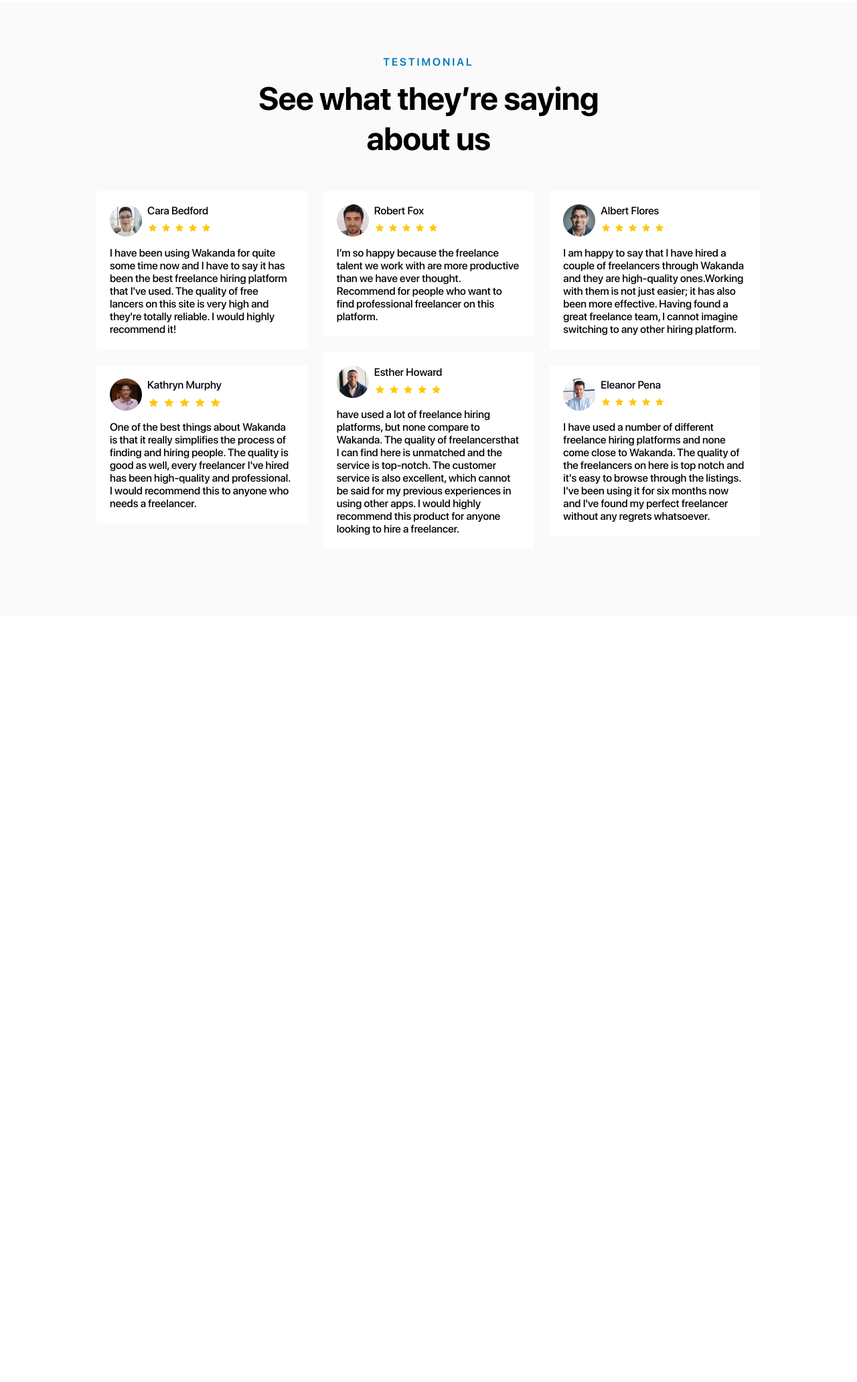
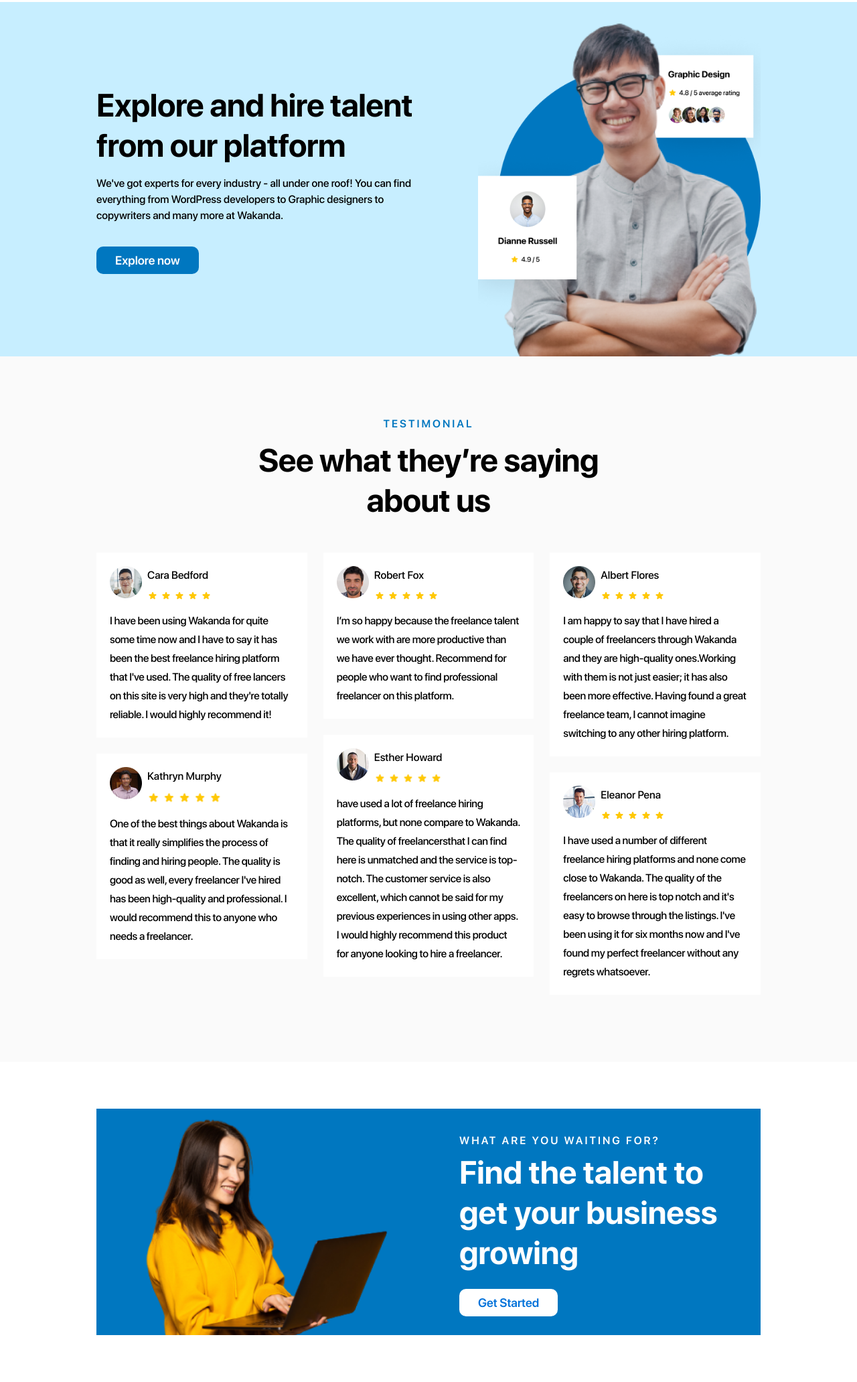
Before and after one commit to SeaiiaeS/project_six, a website: page src/index.pug in a window 1280 px wide. Shown: the part 2601-4664 px from the top of the page at 67% size. Before the commit the page ends 3520 px from the top, so only its background shows below. Drawn offline with nearby package versions, Linux system fonts and the light colour scheme; files that its build step writes are made by us from their sources.

Commit message:
action block created

```diff
--- a/src/index.pug
+++ b/src/index.pug
@@ -13,4 +13,6 @@
         include ./pug/blocks/social/social
         include ./pug/blocks/feature/feature
         include ./pug/blocks/tutorial/tutorial
+        include ./pug/blocks/explore/explore
         include ./pug/blocks/testimonial/testimonial
+        include ./pug/blocks/action/action
--- /dev/null
+++ b/src/pug/blocks/action/action.pug
@@ -0,0 +1,7 @@
+.action
+    .action__wrapper
+        img(src="./image/action__image.png", alt="").action__image
+        .action__content
+            h3.action__pretitle WHAT ARE YOU WAITING FOR?
+            h2.action__title Find the talent to get your business growing
+            a.action__link Get Started
--- /dev/null
+++ b/src/pug/blocks/action/action.scss
@@ -0,0 +1,92 @@
+.action{
+    padding: 70px 162/1440*100%;
+
+    &__wrapper{
+        background-color: $oceanBoatBlue;
+        display: flex;
+        justify-content: space-evenly;
+        align-items: center;
+        gap: 93px;
+        padding:10px 40px 0 65px;
+
+        @include for-tablet-landscape{
+            flex-direction: column-reverse;
+            padding: 30px 20px 0 20px;
+        }
+    }
+
+    &__image{
+        max-width: 403px;
+        min-width: 0;
+        width: 100%;
+        height: auto;
+
+    }
+
+    &__content{
+        max-width:500px;
+
+        @include for-tablet-landscape{
+            display: flex;
+            flex-direction: column;
+            align-items: center;
+        }
+    }
+
+    &__pretitle{
+        margin-bottom: 8px;
+        @include fonts  (
+            $font-family: 'SFProDisplay' ,
+            $font-size: 16px,
+            $font-weight: 600,
+            $line-height: null,
+            $letter-spacing: 3px,
+            $color: $white,
+        );
+
+        @include for-desktop{
+            font-size: 14px;
+            letter-spacing: auto;
+        }
+
+        @include for-tablet-landscape{
+            text-align: center;
+        }
+    }
+
+    &__title{
+        margin-bottom: 25px;
+        @include fonts  (
+            $font-family: 'SFProDisplay' ,
+            $font-size: 48px,
+            $font-weight: 700,
+            $line-height: 125%,
+            $letter-spacing: null,
+            $color: $white,
+        );
+
+        @include for-desktop{
+            font-size: 30px;
+            line-height: 100%;
+        }
+
+        @include for-tablet-landscape{
+            text-align: center;
+        }
+    }
+
+    &__link{
+        text-decoration: none;
+        background-color: $white;
+        padding: 10px 28px;
+        border-radius: 10px;
+        @include fonts (
+            $font-family: 'SFProDisplay' ,
+            $font-size: 18px,
+            $font-weight: 600,
+            $line-height: 40px,
+            $letter-spacing: null,
+            $color: #0071D9,
+        );
+    }
+}
--- a/src/pug/blocks/comment/comment.scss
+++ b/src/pug/blocks/comment/comment.scss
@@ -25,7 +25,7 @@
             $font-family: 'SFProDisplay' ,
             $font-size: 16px,
             $font-weight: 500,
-            $line-height: null,
+            $line-height: 175%,
             $letter-spacing: null,
             $color: $black,
         )
@@ -36,8 +36,8 @@
             $font-family: 'SFProDisplay' ,
             $font-size: 16px,
             $font-weight: 400,
-            $line-height: null,
-            $letter-spacing: null,
+            $line-height: 175%,
+            $letter-spacing: -0.3px,
             $color: $black,
         )
     }
--- /dev/null
+++ b/src/pug/blocks/explore/explore.pug
@@ -0,0 +1,9 @@
+.explore
+    .explore__content
+        h2.explore__title Explore and hire talent from our platform
+        p.explore__text
+            | We've got experts for every industry - all under one roof! You can find
+            | everything from WordPress developers to Graphic designers to copywriters
+            | and many more at Wakanda.
+        a.explore__link(href="#") Explore now
+    img(src="./image/explore__image.png", alt="").explore__image
--- /dev/null
+++ b/src/pug/blocks/explore/explore.scss
@@ -0,0 +1,69 @@
+.explore{
+    padding: 0 162/1440*100% ;
+    background-color: #C7EEFF;
+    display: flex;
+    justify-content: flex-start;
+    align-items: center;
+    gap: 90px;
+
+    @include for-desktop{
+        padding: 50px 162/1440*100% 0;
+        flex-direction: column;
+    }
+
+    &__image{
+        min-width: 0;
+        height: auto;
+
+        @include for-desktop{
+            width: 100%;
+            max-width: 510px;
+        }
+    }
+
+    &__content{
+        max-width: 480px;
+    }
+
+    &__title{
+        margin-bottom: 15px;
+        @include fonts (
+                $font-family: 'SFProDisplay' ,
+                $font-size: 48px,
+                $font-weight: 700,
+                $line-height: 125%,
+                $letter-spacing: -0.5px,
+                $color: $black,
+            );
+        @include for-phone-only{
+            font-size: 30px;
+        }
+    }
+
+    &__text{
+        margin-bottom: 35px;
+        @include fonts (
+                $font-family: 'SFProDisplay' ,
+                $font-size: 16px,
+                $font-weight: 400,
+                $line-height: 150%,
+                $letter-spacing: null,
+                $color: $black,
+            );
+    }
+
+    &__link{
+        text-decoration: none;
+        background-color: $oceanBoatBlue;
+        padding: 10px 28px;
+        border-radius: 10px;
+        @include fonts (
+            $font-family: 'SFProDisplay' ,
+            $font-size: 18px,
+            $font-weight: 600,
+            $line-height: 40px,
+            $letter-spacing: null,
+            $color: $white,
+        );
+    }
+}
--- a/src/pug/blocks/testimonial/testimonial.scss
+++ b/src/pug/blocks/testimonial/testimonial.scss
@@ -1,7 +1,7 @@
 .testimonial{
     position: relative;
     width: 100%;
-    padding: 80px 162/1440*100% 100px;
+    padding: 91px 162/1440*100% 100px;
     background-color: #fafafa;
     z-index: 0;
 
@@ -50,8 +50,10 @@
         @include for-desktop{
             width: 100%;
             flex-direction: row;
-            justify-content: space-between;
             gap: 24px;
+        }
+
+        @include for-tablet-landscape{
             flex-wrap: wrap;
         }
     }
--- a/src/scss/imports.scss
+++ b/src/scss/imports.scss
@@ -6,5 +6,7 @@
 @import '../pug/blocks/feature/feature.scss';
 @import '../pug/blocks/card/card.scss';
 @import '../pug/blocks/tutorial/tutorial.scss';
+@import '../pug/blocks/explore/explore.scss';
 @import '../pug/blocks/testimonial/testimonial.scss';
 @import '../pug/blocks/comment/comment.scss';
+@import '../pug/blocks/action/action.scss';
```
Also changed, not shown: build/css/index.css, build/image/action__image.png (added), build/image/explore__image.png (added), build/index.html, src/image/action__image.png (added), src/image/explore__image.png (added).
